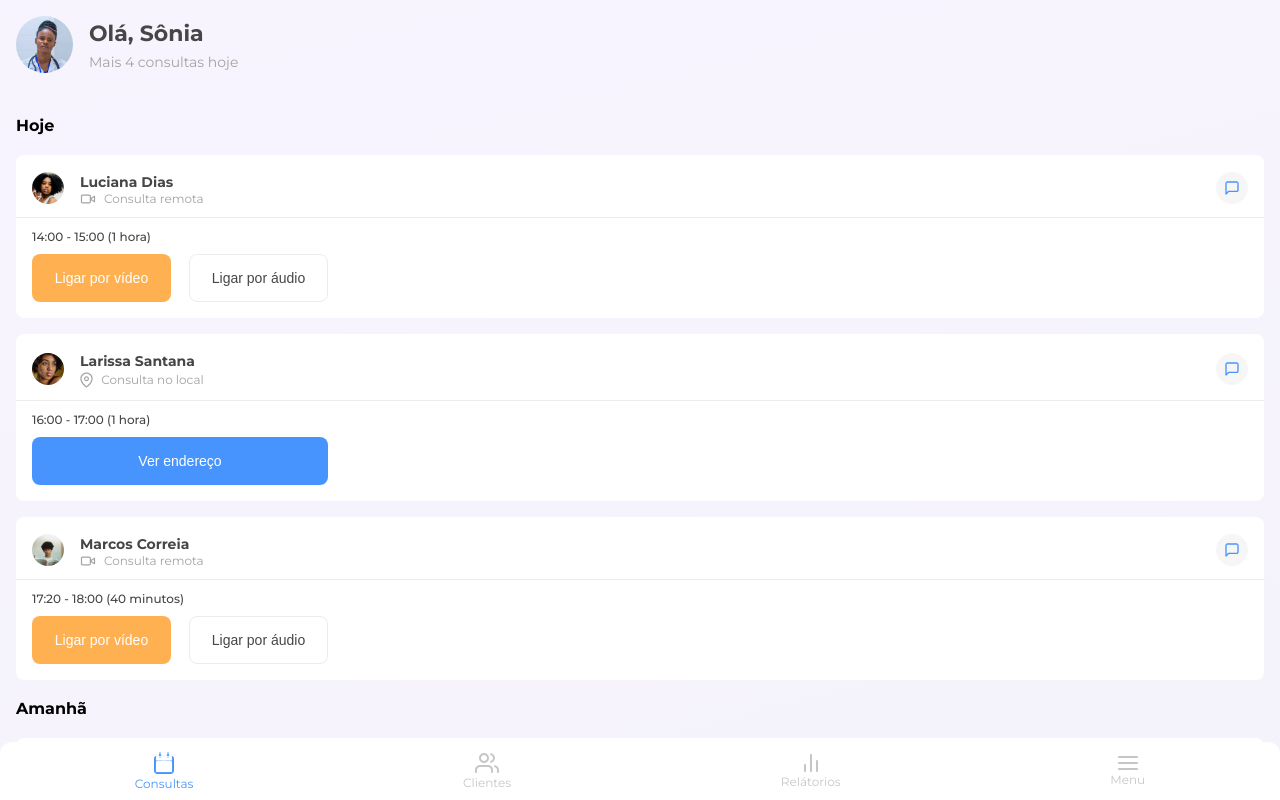
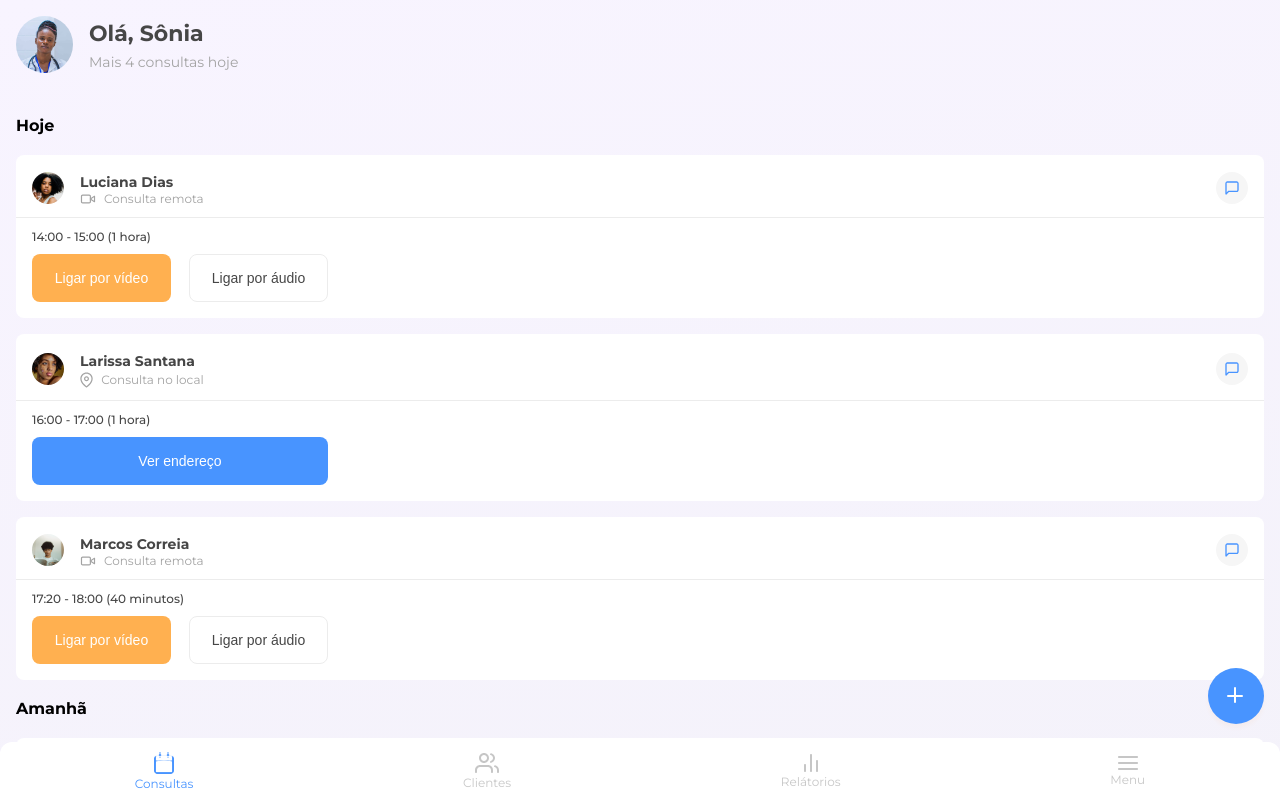
Before and after one commit to matheusgondra/7DaysOfCode-Responsividade, a React (Vite) app: page / in a window 1280 px wide. Shown: the top 800 px of the page. Built offline with nearby package versions, Linux system fonts and the light colour scheme.

Commit message:
Criando o componente de botão flutuante

```diff
--- /dev/null
+++ b/src/components/Footer/components/FloatingButton.jsx
@@ -0,0 +1,15 @@
+import React from "react";
+import "./style.css";
+
+function FloatingButton() {
+	return (
+		<div className="floating-button-container">
+			<button className="floating-button">
+				<div className="vertical"></div>
+				<div className="horizontal"></div>
+			</button>
+		</div>
+	);
+}
+
+export default FloatingButton;
--- /dev/null
+++ b/src/components/Footer/components/style.css
@@ -0,0 +1,34 @@
+.floating-button-container {
+	position: fixed;
+	bottom: calc(1rem + 58px);
+	left: calc(100% - 56px - 1rem);
+}
+
+.floating-button {
+	background-color: var(--color-blue);
+	border: none;
+	border-radius: 50%;
+	width: 56px;
+	height: 56px;
+	box-shadow: 0px 4px 4px rgba(255, 152, 56, 0.06);
+
+}
+
+.vertical {
+	width: 2px;
+	height: 16px;
+	background-color: var(--color-white);
+	border-radius: 8px;
+	position: relative;
+	left: calc(50% - 2px);
+}
+
+.horizontal {
+	width: 16px;
+	height: 2px;
+	background-color: var(--color-white);
+	border-radius: 8px;
+	position: relative;
+	bottom: 8px;
+	left: 28.6%;
+}
--- a/src/components/Footer/index.jsx
+++ b/src/components/Footer/index.jsx
@@ -3,6 +3,7 @@ import calendarioIcon from "../../assets/images/calendario-icone.svg";
 import clientesIcon from "../../assets/images/clientes-icone.svg";
 import menuIcon from "../../assets/images/menu-icone.svg";
 import relatoriosIcon from "../../assets/images/relatorios-icone.svg";
+import FloatingButton from "./components/FloatingButton";
 import "./style.css";
 
 function Footer() {
@@ -36,6 +37,7 @@ function Footer() {
 					</li>
 				</ul>
 			</nav>
+			<FloatingButton />
 		</footer>
 	);
 }
```
